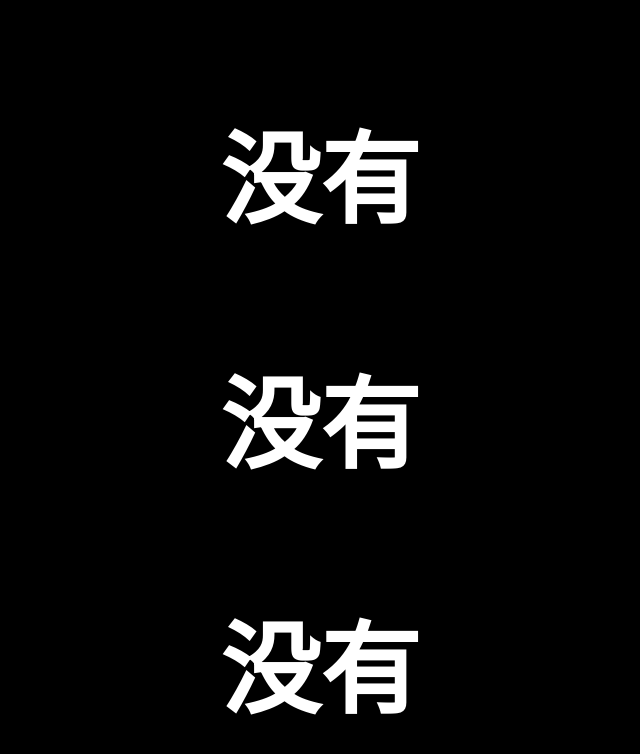
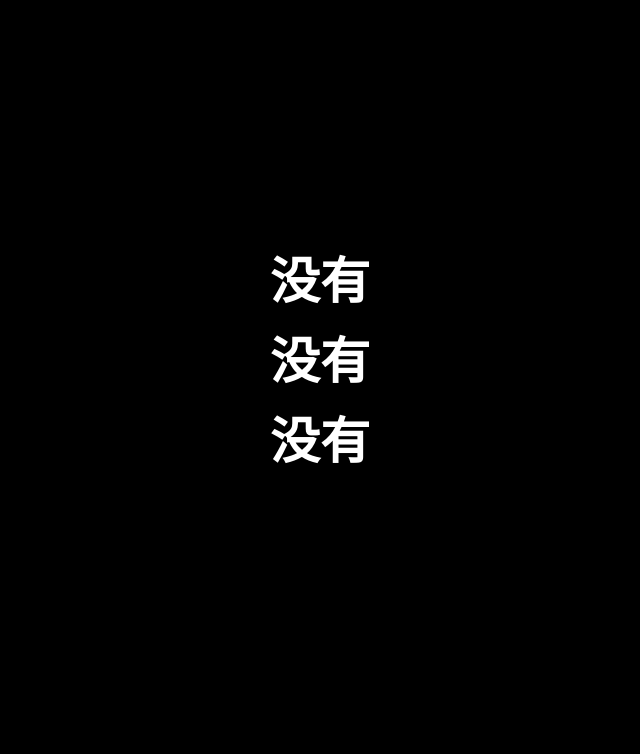
Before and after one commit to baoweini/baoweini.github.io, a plain HTML site: page index.html in a window 1280 px wide. Shown: the whole page, without its empty margins (320-960 px from the left). Drawn offline with Linux system fonts and the light colour scheme.

Commit message:
Update index.html

```diff
--- a/index.html
+++ b/index.html
@@ -1,22 +1,38 @@
 <!DOCTYPE html>
-<html>
-    <head>
+<!-- saved from url=(0018)https://cui.today/ -->
+<html lang="zh-CN"><head><meta http-equiv="Content-Type" content="text/html; charset=UTF-8">
+
+    <meta name="viewport" content="width=device-width, initial-scale=1, maximum-scale=1, user-scalable=no">
+    <meta http-equiv="X-UA-Compatible" content="IE=edge,chrome=1">
     <title>今天翠了吗？</title>
     <style>
     	body{
     		background: #000;
+    		margin:0;
+    	}
+        h1{
+            text-align: center;
+            position: absolute;
+            top:50%;
+            left:1em;
+            right:1em;
+            transform: translateY(-80%);
+            color:#fff;
+            line-height: 80px;
+            font-size: 50px;
+            user-select: none;
         }
         p{
-                color: #FFF;
-                text-align: center;
-                font-size: 100px;
-                font-weight: 800;
+            margin:0;
         }
     </style>
 </head>
 <body>
+    <h1>
         <p>没有</p>
         <p>没有</p>
         <p>没有</p>
-    </body>
-</html>
+    </h1>
+
+
+</body></html>
```
Lines whose indentation alone changed are shown as unchanged.
